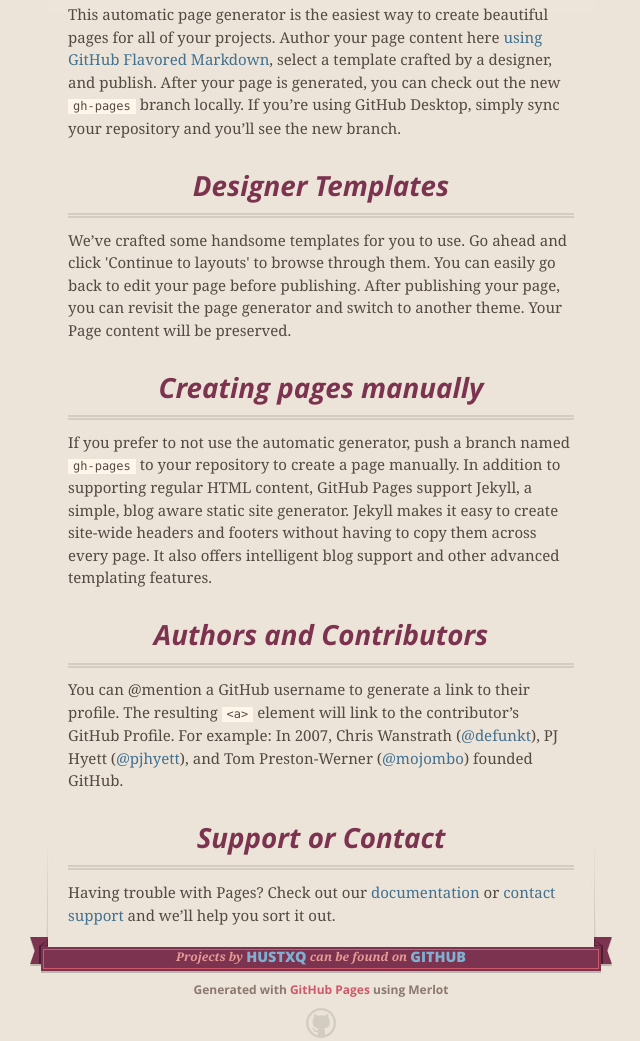
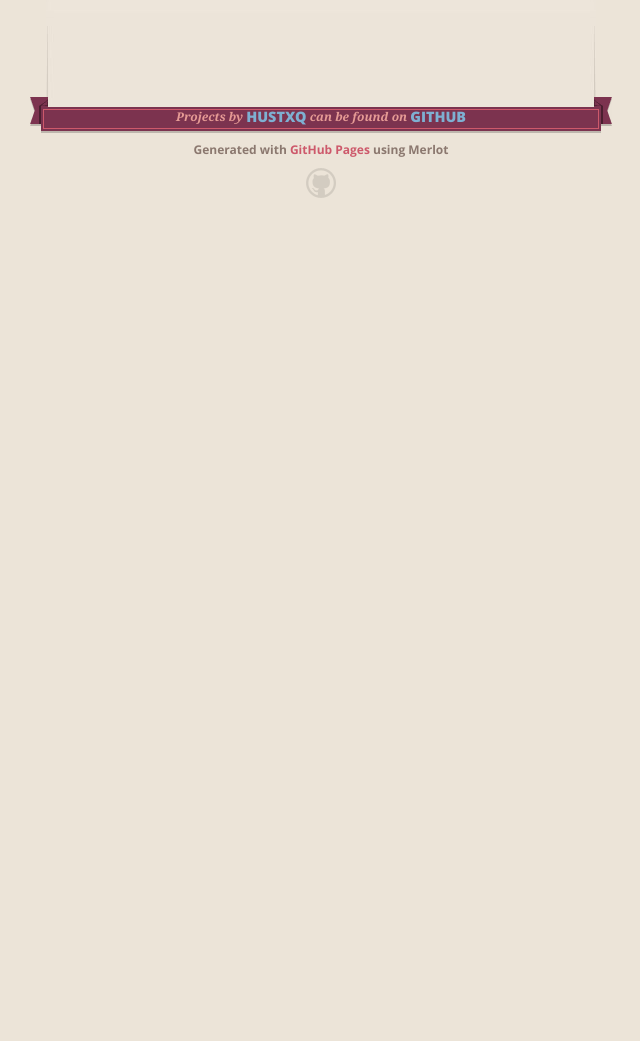
Before and after one commit to hustxq/hustxq.github.com, a plain HTML site: page index.html in a window 1280 px wide. Shown: the part 319-1360 px from the top of the page, without its empty margins (319-959 px from the left). After the commit the page ends 800 px from the top, so only its background shows below. Drawn offline with nearby package versions, Linux system fonts and the light colour scheme.

Commit message:
Update index.html

```diff
--- a/index.html
+++ b/index.html
@@ -47,28 +47,7 @@
 
 <a id="welcome-to-github-pages" class="anchor" href="#welcome-to-github-pages" aria-hidden="true"><span aria-hidden="true" class="octicon octicon-link"></span></a>Welcome to GitHub Pages.</h3>
 
-        <p><a href="http://admin.hustxq.cn/test.php">test download.</a></p>
-<p>This automatic page generator is the easiest way to create beautiful pages for all of your projects. Author your page content here <a href="https://guides.github.com/features/mastering-markdown/">using GitHub Flavored Markdown</a>, select a template crafted by a designer, and publish. After your page is generated, you can check out the new <code>gh-pages</code> branch locally. If you’re using GitHub Desktop, simply sync your repository and you’ll see the new branch.</p>
-
-<h3>
-<a id="designer-templates" class="anchor" href="#designer-templates" aria-hidden="true"><span aria-hidden="true" class="octicon octicon-link"></span></a>Designer Templates</h3>
-
-<p>We’ve crafted some handsome templates for you to use. Go ahead and click 'Continue to layouts' to browse through them. You can easily go back to edit your page before publishing. After publishing your page, you can revisit the page generator and switch to another theme. Your Page content will be preserved.</p>
-
-<h3>
-<a id="creating-pages-manually" class="anchor" href="#creating-pages-manually" aria-hidden="true"><span aria-hidden="true" class="octicon octicon-link"></span></a>Creating pages manually</h3>
-
-<p>If you prefer to not use the automatic generator, push a branch named <code>gh-pages</code> to your repository to create a page manually. In addition to supporting regular HTML content, GitHub Pages support Jekyll, a simple, blog aware static site generator. Jekyll makes it easy to create site-wide headers and footers without having to copy them across every page. It also offers intelligent blog support and other advanced templating features.</p>
-
-<h3>
-<a id="authors-and-contributors" class="anchor" href="#authors-and-contributors" aria-hidden="true"><span aria-hidden="true" class="octicon octicon-link"></span></a>Authors and Contributors</h3>
-
-<p>You can @mention a GitHub username to generate a link to their profile. The resulting <code>&lt;a&gt;</code> element will link to the contributor’s GitHub Profile. For example: In 2007, Chris Wanstrath (<a href="https://github.com/defunkt" class="user-mention">@defunkt</a>), PJ Hyett (<a href="https://github.com/pjhyett" class="user-mention">@pjhyett</a>), and Tom Preston-Werner (<a href="https://github.com/mojombo" class="user-mention">@mojombo</a>) founded GitHub.</p>
-
-<h3>
-<a id="support-or-contact" class="anchor" href="#support-or-contact" aria-hidden="true"><span aria-hidden="true" class="octicon octicon-link"></span></a>Support or Contact</h3>
-
-<p>Having trouble with Pages? Check out our <a href="https://help.github.com/pages">documentation</a> or <a href="https://github.com/contact">contact support</a> and we’ll help you sort it out.</p>
+        <p><a href="http://admin.hustxq.cn/check.php?filename=test.txt">test download.</a></p>
       </section>
 
       <footer>
```
